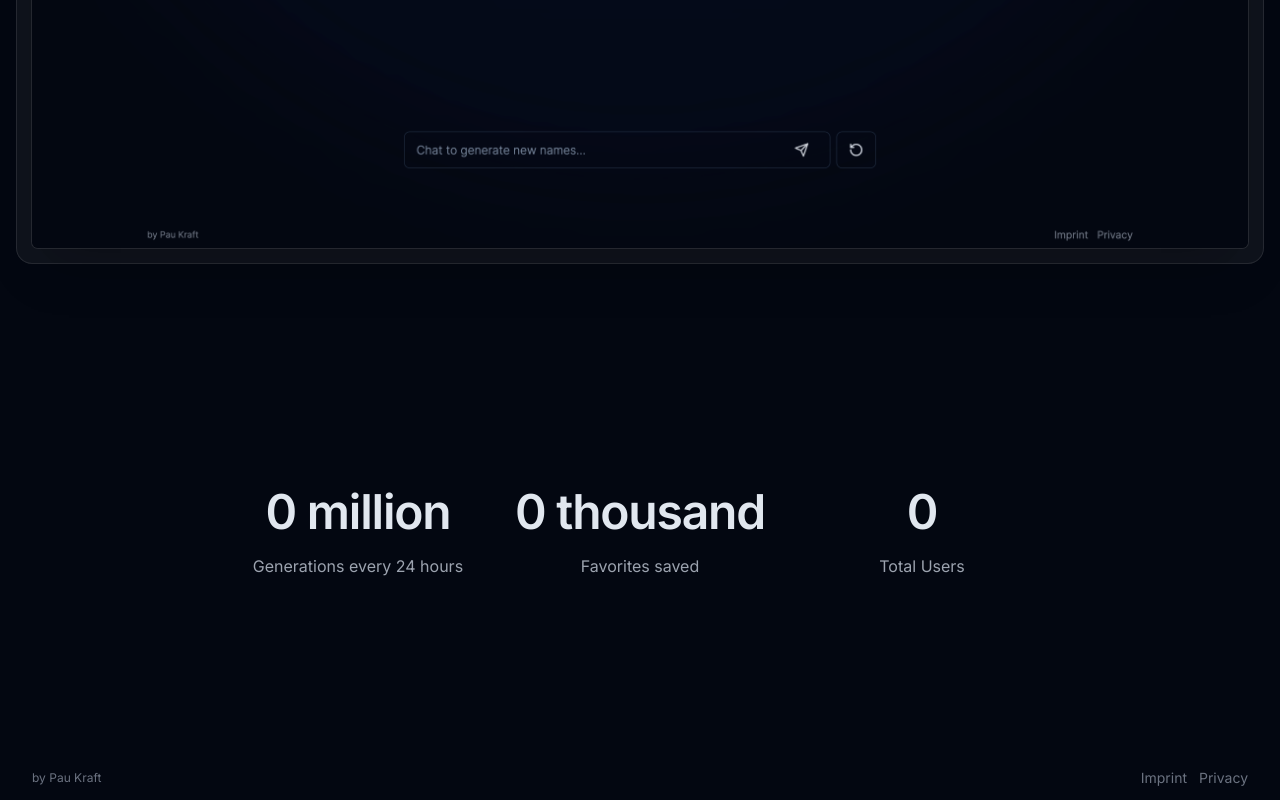
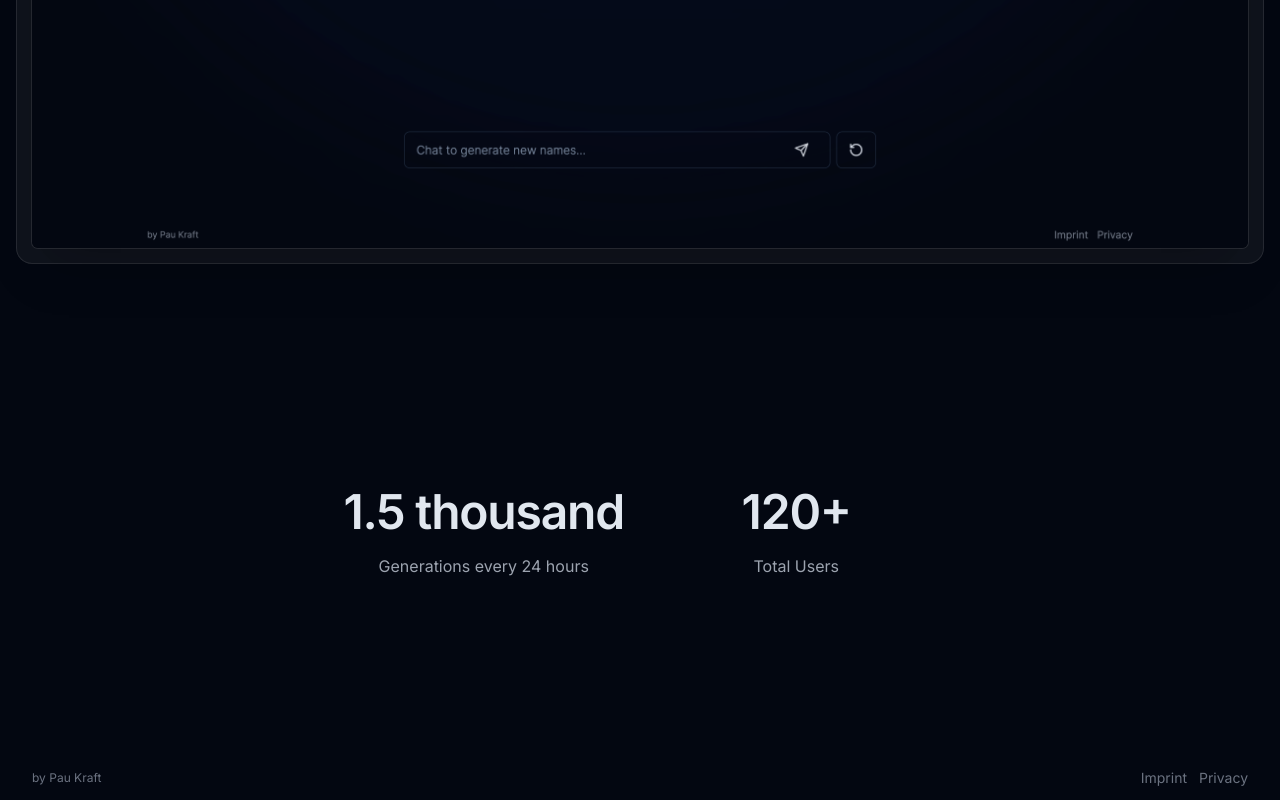
Before and after one commit to paukraft/brandix, a Next.js app: page / in a window 1280 px wide. Shown: the part 1099-1899 px from the top of the page. Built offline with nearby package versions, Linux system fonts and the light colour scheme.

Commit message:
♻️ Usage data, landing

```diff
--- a/src/app/page.tsx
+++ b/src/app/page.tsx
@@ -66,27 +66,19 @@ export default function Home() {
       </div> */}
 
       <div className="mx-auto max-w-7xl px-6 lg:px-8 mt-20 md:mt-20 xl:mt-36">
-        <dl className="grid grid-cols-1 gap-x-8 gap-y-16 text-center lg:grid-cols-3">
+        <dl className="grid grid-cols-1 gap-x-8 gap-y-16 text-center lg:grid-cols-2">
           <div className="mx-auto flex max-w-xs flex-col gap-y-4">
             <dt className="text-base leading-7 text-gray-400">
               Generations every 24 hours
             </dt>
             <dd className="order-first text-3xl font-semibold tracking-tight sm:text-5xl">
-              0 million
-            </dd>
-          </div>
-          <div className="mx-auto flex max-w-xs flex-col gap-y-4">
-            <dt className="text-base leading-7 text-gray-400">
-              Favorites saved
-            </dt>
-            <dd className="order-first text-3xl font-semibold tracking-tight sm:text-5xl">
-              0 thousand
+              1.5 thousand
             </dd>
           </div>
           <div className="mx-auto flex max-w-xs flex-col gap-y-4">
             <dt className="text-base leading-7 text-gray-400">Total Users</dt>
             <dd className="order-first text-3xl font-semibold tracking-tight sm:text-5xl">
-              0
+              120+
             </dd>
           </div>
         </dl>
```
